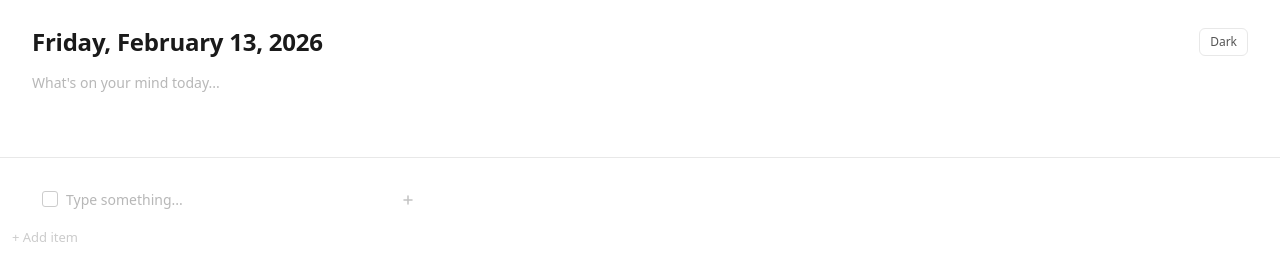
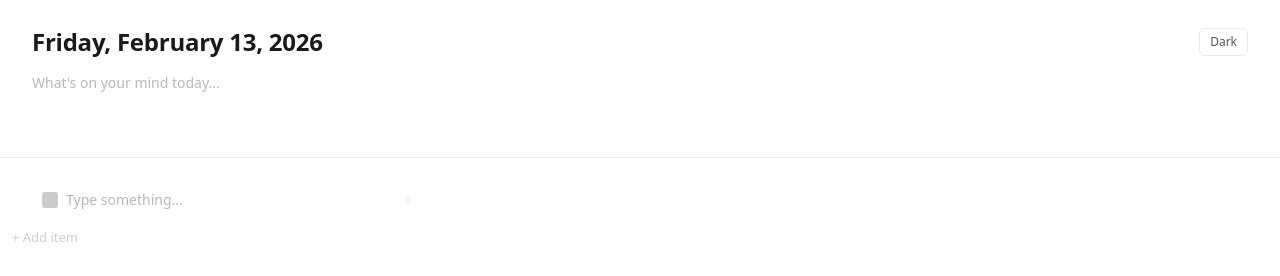
Before and after one commit to taesongkim/justinjustinjustin, a Next.js app: page /projects/nested-tasks in a window 1280 px wide. Shown: the top 276 px of the page. Built offline with nearby package versions, Linux system fonts and the light colour scheme.

Commit message:
UI polish: solid checkbox, hover bg pulse, expand-all button, subtree spacers, plus button styling

```diff
--- a/app/projects/nested-tasks/components/NestedTodoApp.tsx
+++ b/app/projects/nested-tasks/components/NestedTodoApp.tsx
@@ -56,6 +56,7 @@ export interface DragState {
 
 interface TodoActions {
   toggleExpand: (id: string) => void;
+  expandAllDescendants: (id: string) => void;
   toggleCheck: (id: string) => void;
   updateText: (id: string, text: string) => void;
   createSiblingAfter: (id: string) => void;
@@ -197,6 +198,29 @@ export default function NestedTodoApp() {
         } else {
           next.add(id);
         }
+        return next;
+      });
+    },
+    [todos]
+  );
+
+  const expandAllDescendants = useCallback(
+    (id: string) => {
+      const item = findItemInTree(todos, id);
+      if (!item) return;
+      setExpandedIds((prev) => {
+        const next = new Set(prev);
+        next.add(id);
+        // Expand every descendant that has children
+        const expandRecursive = (node: TodoItem) => {
+          for (const child of node.children) {
+            if (child.children.length > 0) {
+              next.add(child.id);
+              expandRecursive(child);
+            }
+          }
+        };
+        expandRecursive(item);
         return next;
       });
     },
@@ -451,6 +475,7 @@ export default function NestedTodoApp() {
   const actions: TodoActions = useMemo(
     () => ({
       toggleExpand: toggleExpandWithCleanup,
+      expandAllDescendants,
       toggleCheck,
       updateText,
       createSiblingAfter,
@@ -468,6 +493,7 @@ export default function NestedTodoApp() {
     }),
     [
       toggleExpandWithCleanup,
+      expandAllDescendants,
       toggleCheck,
       updateText,
       createSiblingAfter,
@@ -610,6 +636,33 @@ export default function NestedTodoApp() {
           }
           const lastRow = maxRow;
 
+          // Find spacer rows (empty rows between expanded subtrees)
+          const spacerRows: number[] = [];
+          const rootItems = columns[0] || [];
+          for (const entry of rootItems) {
+            const pos = gridAssignments.get(entry.item.id);
+            if (!pos) continue;
+            // A root with subtree > 1 row has a spacer after it
+            if (expandedIds.has(entry.item.id) && entry.item.children.length > 0) {
+              // The spacer row is the row after the last row of this subtree
+              // Find the max row used by this root's descendants
+              let subtreeMaxRow = pos.gridRow;
+              const checkDescendants = (item: typeof entry.item) => {
+                for (const child of item.children) {
+                  const childPos = gridAssignments.get(child.id);
+                  if (childPos && childPos.gridRow > subtreeMaxRow) {
+                    subtreeMaxRow = childPos.gridRow;
+                  }
+                  if (expandedIds.has(child.id)) {
+                    checkDescendants(child);
+                  }
+                }
+              };
+              checkDescendants(entry.item);
+              spacerRows.push(subtreeMaxRow + 1);
+            }
+          }
+
           return (
             <div
               ref={containerRef}
@@ -658,6 +711,18 @@ export default function NestedTodoApp() {
                   })
                 )}
               </AnimatePresence>
+
+              {/* Spacer rows between expanded subtrees */}
+              {spacerRows.map((row) => (
+                <div
+                  key={`spacer-${row}`}
+                  style={{
+                    gridColumn: 1,
+                    gridRow: row,
+                    height: 12,
+                  }}
+                />
+              ))}
 
               {/* Drop indicator line */}
               {dragState && (() => {
--- a/app/projects/nested-tasks/components/TodoItem.tsx
+++ b/app/projects/nested-tasks/components/TodoItem.tsx
@@ -44,10 +44,8 @@ function Checkbox({
         width: 16,
         height: 16,
         borderRadius: 3,
-        border: checked
-          ? "1.5px solid var(--nt-checkbox-checked)"
-          : "1.5px solid var(--nt-checkbox-border)",
-        background: checked ? "var(--nt-checkbox-checked)" : "transparent",
+        border: "none",
+        background: checked ? "var(--nt-checkbox-checked)" : "var(--nt-checkbox-border)",
         cursor: "pointer",
         display: "flex",
         alignItems: "center",
@@ -103,11 +101,11 @@ function ExpandArrow({
       }}
       onMouseEnter={(e) => {
         e.currentTarget.style.background = "var(--nt-surface)";
-        e.currentTarget.style.opacity = "0.9";
+        e.currentTarget.style.opacity = hasChildren ? "0.9" : "0.6";
       }}
       onMouseLeave={(e) => {
         e.currentTarget.style.background = "none";
-        e.currentTarget.style.opacity = "0.6";
+        e.currentTarget.style.opacity = hasChildren ? "0.6" : "0.2";
       }}
       tabIndex={-1}
       style={{
@@ -127,7 +125,7 @@ function ExpandArrow({
         transform: hasChildren
           ? expanded ? "rotate(-90deg)" : "rotate(0deg)"
           : "rotate(0deg)",
-        opacity: 0.6,
+        opacity: hasChildren ? 0.6 : 0.2,
       }}
       aria-label={hasChildren ? (expanded ? "Collapse" : "Expand") : "Add child"}
     >
@@ -155,6 +153,75 @@ function ExpandArrow({
       )}
     </button>
   );
+}
+
+// ─── Expand All Button ───────────────────────────────────────
+
+function ExpandAllButton({ onClick }: { onClick: () => void }) {
+  return (
+    <button
+      onClick={(e) => {
+        e.stopPropagation();
+        onClick();
+      }}
+      onMouseEnter={(e) => {
+        e.currentTarget.style.background = "var(--nt-surface)";
+        e.currentTarget.style.opacity = "0.9";
+      }}
+      onMouseLeave={(e) => {
+        e.currentTarget.style.background = "none";
+        e.currentTarget.style.opacity = "0.6";
+      }}
+      tabIndex={-1}
+      style={{
+        width: 20,
+        height: 20,
+        background: "none",
+        border: "none",
+        borderRadius: 4,
+        cursor: "pointer",
+        display: "flex",
+        alignItems: "center",
+        justifyContent: "center",
+        flexShrink: 0,
+        padding: 0,
+        color: "var(--nt-text-muted)",
+        transition: "background 0.15s, opacity 0.15s",
+        opacity: 0.6,
+      }}
+      aria-label="Expand all branches"
+    >
+      <svg width="10" height="10" viewBox="0 0 10 10">
+        <path
+          d="M0.5 2 L3.5 5 L0.5 8"
+          fill="none"
+          stroke="currentColor"
+          strokeWidth="1.5"
+          strokeLinecap="round"
+          strokeLinejoin="round"
+        />
+        <path
+          d="M5.5 2 L8.5 5 L5.5 8"
+          fill="none"
+          stroke="currentColor"
+          strokeWidth="1.5"
+          strokeLinecap="round"
+          strokeLinejoin="round"
+        />
+      </svg>
+    </button>
+  );
+}
+
+/** Check if all expandable descendants of an item are already expanded. */
+function allBranchesExpanded(item: { id: string; children: { id: string; children: any[] }[] }, expandedIds: Set<string>): boolean {
+  for (const child of item.children) {
+    if (child.children.length > 0) {
+      if (!expandedIds.has(child.id)) return false;
+      if (!allBranchesExpanded(child, expandedIds)) return false;
+    }
+  }
+  return true;
 }
 
 // ─── Drag Handle ──────────────────────────────────────────────
@@ -651,15 +718,30 @@ export default function TodoItemComponent({
         background: isDragging
           ? "var(--nt-surface)"
           : "transparent",
-        transition: "background 0.1s",
+        transition: "background 0.25s",
       }}
       onMouseEnter={(e) => {
-        const handle = e.currentTarget.querySelector(
+        const el = e.currentTarget;
+        if (!isDragging) {
+          // Clear any existing animation timeout so re-hover resets
+          const prevTimeout = (el as any).__bgTimeout;
+          if (prevTimeout) clearTimeout(prevTimeout);
+
+          el.style.transition = "background 0.25s";
+          el.style.background = "rgba(255, 255, 255, 0.015)";
+          // Fade back to invisible over 1s after a brief hold
+          (el as any).__bgTimeout = setTimeout(() => {
+            el.style.transition = "background 1s";
+            el.style.background = "transparent";
+          }, 300);
+        }
+        const handle = el.querySelector(
           ".drag-handle"
         ) as HTMLElement;
         if (handle) handle.style.opacity = "0.5";
       }}
       onMouseLeave={(e) => {
+        // Let the animation play out — don't clear background on leave
         const handle = e.currentTarget.querySelector(
           ".drag-handle"
         ) as HTMLElement;
@@ -667,7 +749,7 @@ export default function TodoItemComponent({
       }}
     >
       {/* Push checkbox + drag handle down to align with first line of text */}
-      <div style={{ paddingTop: 4, display: "flex", alignItems: "center", gap: 6, flexShrink: 0 }}>
+      <div style={{ paddingTop: 5, display: "flex", alignItems: "center", gap: 6, flexShrink: 0 }}>
         <DragHandle onDragStart={handleDragStart} />
         <Checkbox
           checked={item.checked}
@@ -687,6 +769,16 @@ export default function TodoItemComponent({
           autoResize(e.target);
         }}
         onKeyDown={handleKeyDown}
+        onBlur={() => {
+          // Auto-remove empty items when they lose focus,
+          // but keep at least one root item so the list is never empty
+          if (item.text === "" && item.children.length === 0) {
+            const isOnlyRoot = parentId === null && columnLength <= 1;
+            if (!isOnlyRoot) {
+              actions.deleteItem(item.id);
+            }
+          }
+        }}
         placeholder="Type something..."
         spellCheck={false}
         rows={1}
@@ -713,7 +805,13 @@ export default function TodoItemComponent({
       />
 
       {canExpand && (
-        <div style={{ paddingTop: 4, flexShrink: 0 }}>
+        <div style={{ paddingTop: 4, flexShrink: 0, display: "flex", alignItems: "center", gap: 2 }}>
+          {item.children.some((c) => c.children.length > 0) &&
+            !allBranchesExpanded(item, expandedIds) && (
+            <ExpandAllButton
+              onClick={() => actions.expandAllDescendants(item.id)}
+            />
+          )}
           <ExpandArrow
             expanded={isExpanded}
             hasChildren={item.children.length > 0}
--- a/app/projects/nested-tasks/lib/types.ts
+++ b/app/projects/nested-tasks/lib/types.ts
@@ -152,6 +152,11 @@ export function computeGridAssignments(
   for (const entry of columns[0]) {
     const rowsUsed = assignItem(entry.item.id, 1, currentRow);
     currentRow += rowsUsed;
+    // Add a spacer row after expanded subtrees so connector lines
+    // between parent groups have room for the bracket gap
+    if (rowsUsed > 1) {
+      currentRow += 1;
+    }
   }
 
   return assignments;
```
